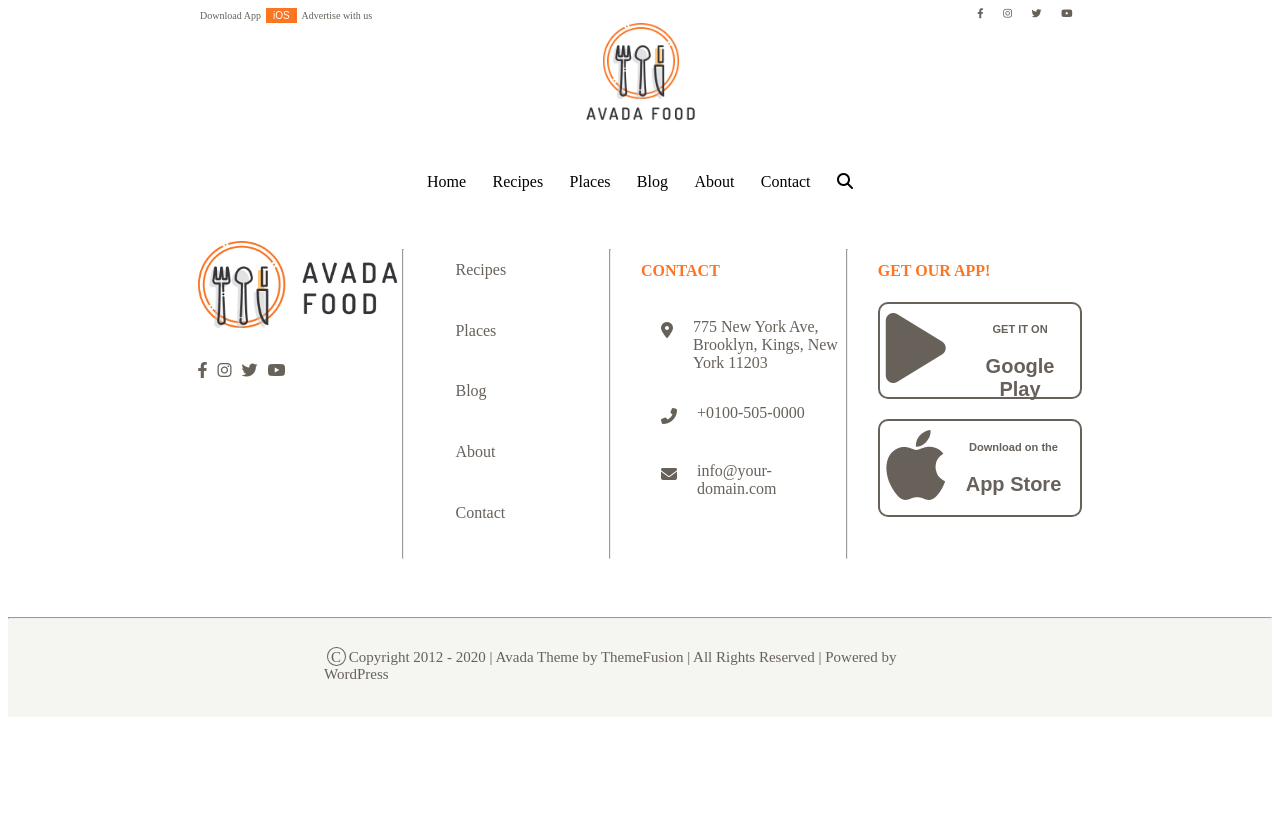
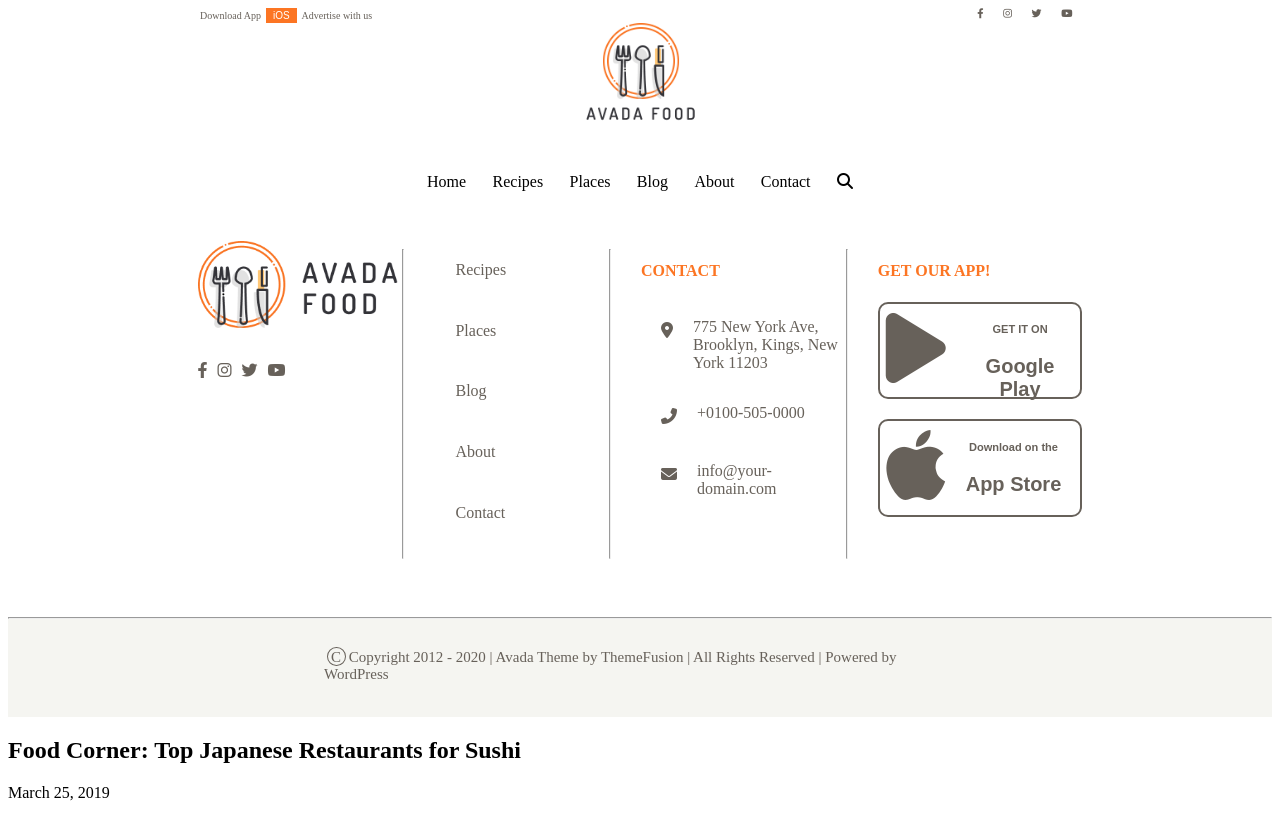
Before and after one commit to FRAALES/proj-html-vuejs, a Vue app: page / in a window 1280 px wide. Built offline with nearby package versions, Linux system fonts and the light colour scheme.

Commit message:
FoodCorner component impostato

```diff
--- a/src/App.vue
+++ b/src/App.vue
@@ -2,11 +2,13 @@
 <script>
 import PageHeader from './components/PageHeader.vue';
 import PageFooter from './components/PageFooter.vue';
+import FoodCorner from './components/FoodCorner.vue';
 
 export default {
   components: {
     PageHeader,
-    PageFooter
+    PageFooter,
+    FoodCorner
   }
 }
 </script>
@@ -19,6 +21,9 @@
   <section>
     <PageFooter />
   </section>
+  <section>
+    <FoodCorner />
+  </section>
 </template>
 
 <style lang="scss">
--- /dev/null
+++ b/src/components/FoodCorner.vue
@@ -0,0 +1,28 @@
+<script>
+export default {
+    name: "FoodCorner",
+}
+</script>
+
+
+<template>
+    <div class="immagine-grande">
+        <div>
+            <h1>
+                Food Corner: Top Japanese Restaurants for Sushi
+            </h1>
+            <p>
+                March 25, 2019
+            </p>
+        </div>
+
+    </div>
+</template>
+
+
+<style lang="scss" scoped>
+@use '../styles/partials/variables.scss' as *;
+@use '../styles/partials/mixins.scss' as *;
+
+/* Questa parte di css è relativa solo a questo componente  */
+</style>
```
